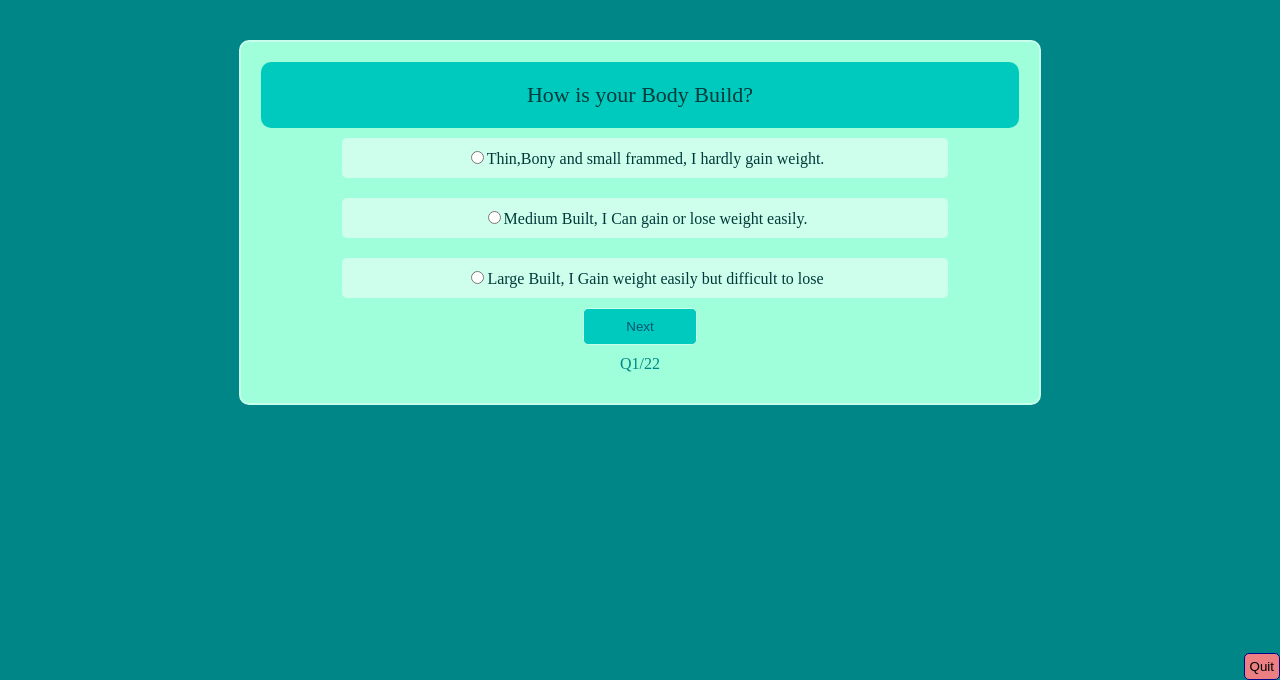
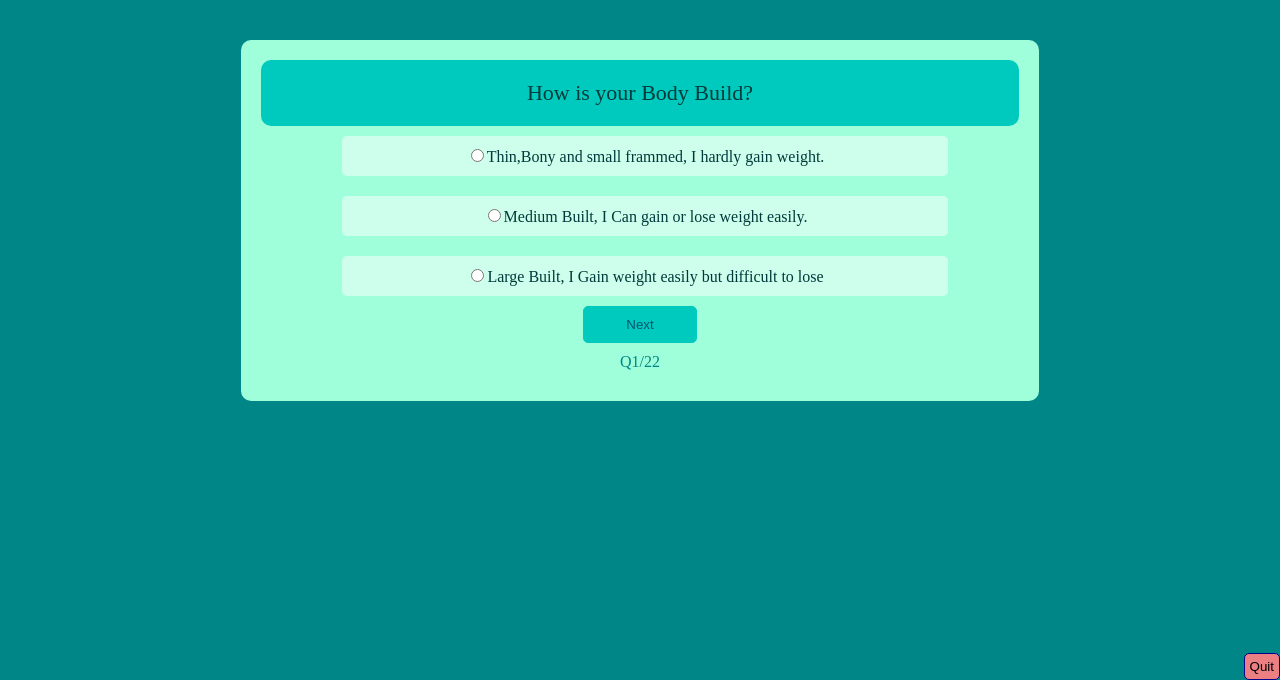
Before and after one commit to shell-raiser/Dosha-quiz-app, a plain HTML site: page index.html in a window 1280 px wide. Shown: the part 120-800 px from the top of the page. Drawn offline with Linux system fonts and the light colour scheme.

Commit message:
removed borders to make it more 'material'

```diff
--- a/style.css
+++ b/style.css
@@ -23,7 +23,7 @@ body{
 	position: inherit;
 	background: rgb(158, 255, 218);
 	padding: 20px;
-	border: 2px solid #c6ffec;
+	/* border: 2px solid #c6ffec; */
 	border-radius: 10px;
 
 }
@@ -59,7 +59,7 @@ body{
 	max-width: 50px;
 	height: 5%px;
 	color:#01556e;
-	border: 1px solid #c6ffec;
+	border: 1px solid #00cabe;
 	border-radius: 5px;
 	cursor: pointer;
 	padding: 10px 10px;
```
